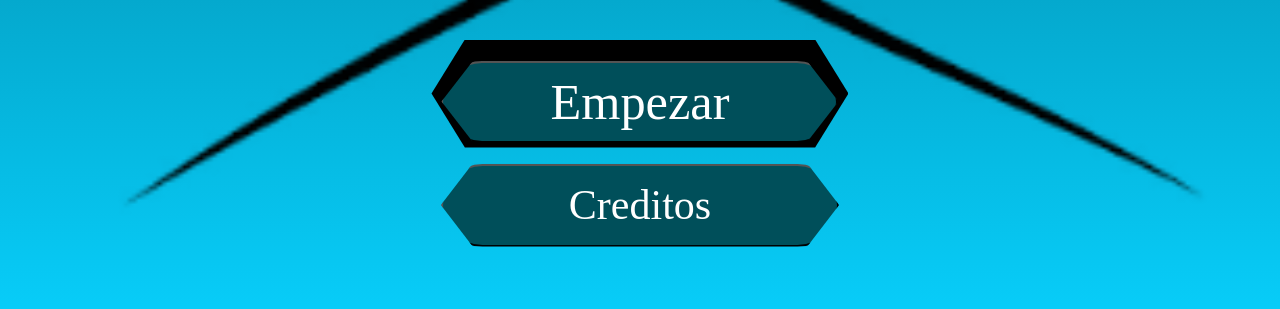
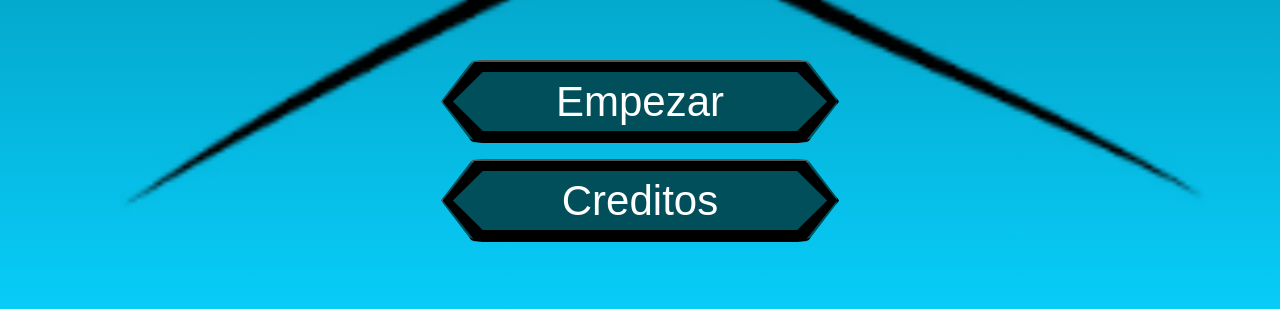
Before and after one commit to 3-TIC-ORT/proyecto-tae, a website: page Front/1/index.html in a window 1280 px wide. Shown: the part 443-752 px from the top of the page. Drawn offline with Linux system fonts and the light colour scheme; a web font is replaced by a local one.

Commit message:
Pantalla de inicio terminada

```diff
--- a/Front/1/index.html
+++ b/Front/1/index.html
@@ -21,9 +21,7 @@
   <body>
     <main class="container">
       <h2 class="titulo">TAE</h2>
-      <div class="buttonContainer">
         <button id="boton1" class="tRegular">Empezar</button>
-      </div>
       <button id="boton2" class="tRegular">Creditos</button>
     </main>
     <footer class="abajo">
--- a/Front/1/styles.css
+++ b/Front/1/styles.css
@@ -33,7 +33,7 @@ margin: 0;
 button {
   color: white;
   margin: 0;
-  font-family: "Dela Gothic One", sans-serif;
+  font-family: "Dela Gothic One", sans-serif !important;
   background-color: #004f5a;
   box-shadow: 0 5px 15px rgba(0, 0, 0, 0.1);
   border-radius: 50px;
@@ -43,29 +43,34 @@ button {
   align-items: center;
   transition: transform 0.2s ease;
   margin-top: 1rem;
+  position: relative;
   z-index: 2;
   clip-path: polygon(8% 0%, 92% 0%, 100% 50%, 92% 100%, 8% 100%, 0% 50%);
 }
-.buttonContainer{
+
+button::before {
+  content: "";
+  position: absolute;
+  inset: 0;
+  background: black;
   clip-path: polygon(8% 0%, 92% 0%, 100% 50%, 92% 100%, 8% 100%, 0% 50%);
-  background-color: black ;
-  height: fit-content;
-  padding-left: 10px;
-  padding-right: 10px;
-  padding-top: 5px;
-  padding-bottom: 5px
+  z-index: -1;
 }
-.buttonContainer:hover{
-  cursor: var(--pointer);
-  transform: scale(1.05);
-  transition: transform 0.2s ease;
+
+button::after {
+  content: "";
+  position: absolute;
+  inset: 10px;
+  background: #004f5a;
+  clip-path: polygon(8% 0%, 92% 0%, 100% 50%, 92% 100%, 8% 100%, 0% 50%);
+  z-index: -1;
 }
 
 
 #boton1 {
-  height: 5.125rem;
-  font-size: 3.15rem;
-  width: 24.8125rem;
+  font-size: 2.625rem;
+  width: 24.8898125rem;
+  height: 5.1875rem;
 }
 
 #boton2 {
```
